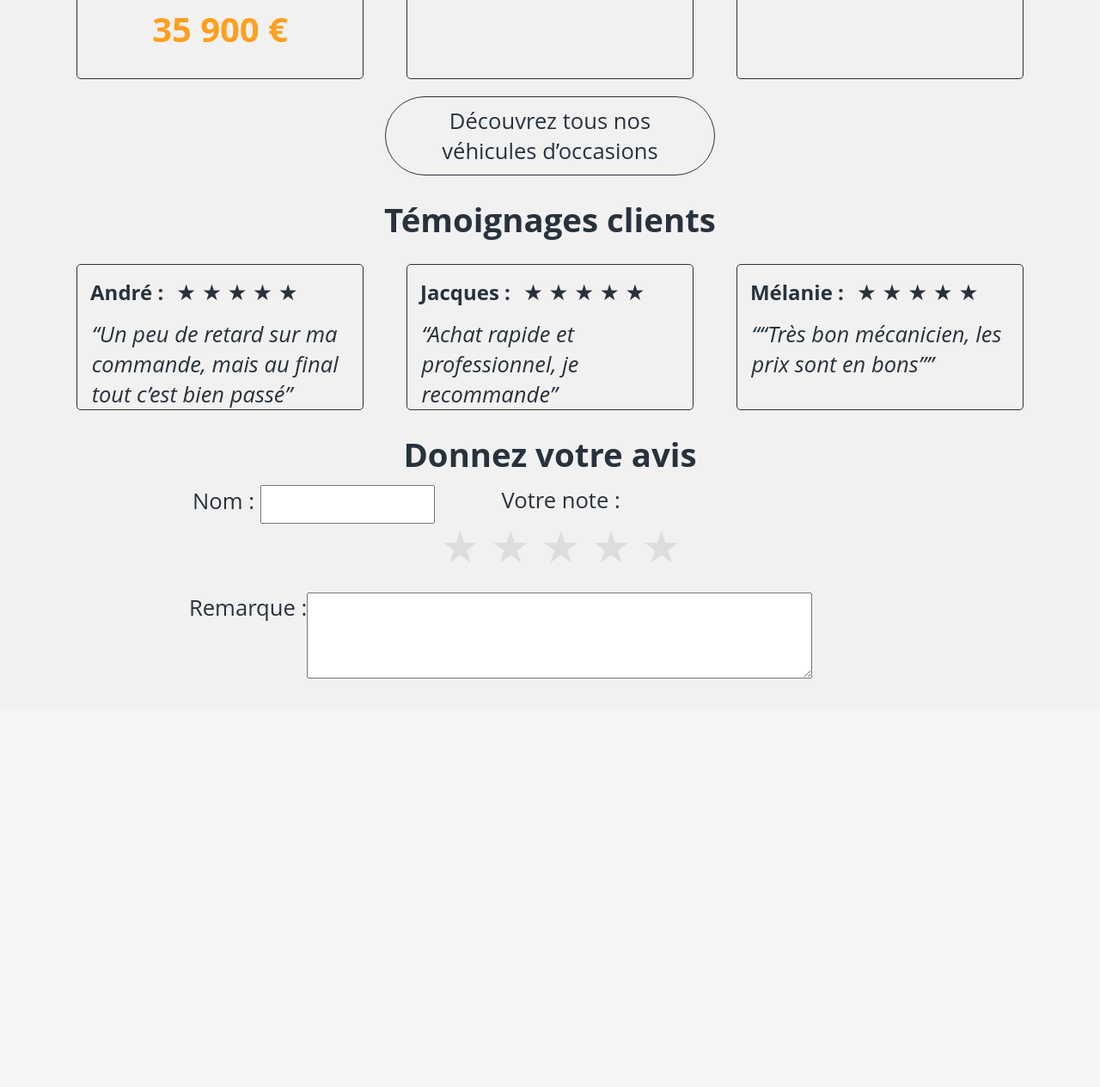
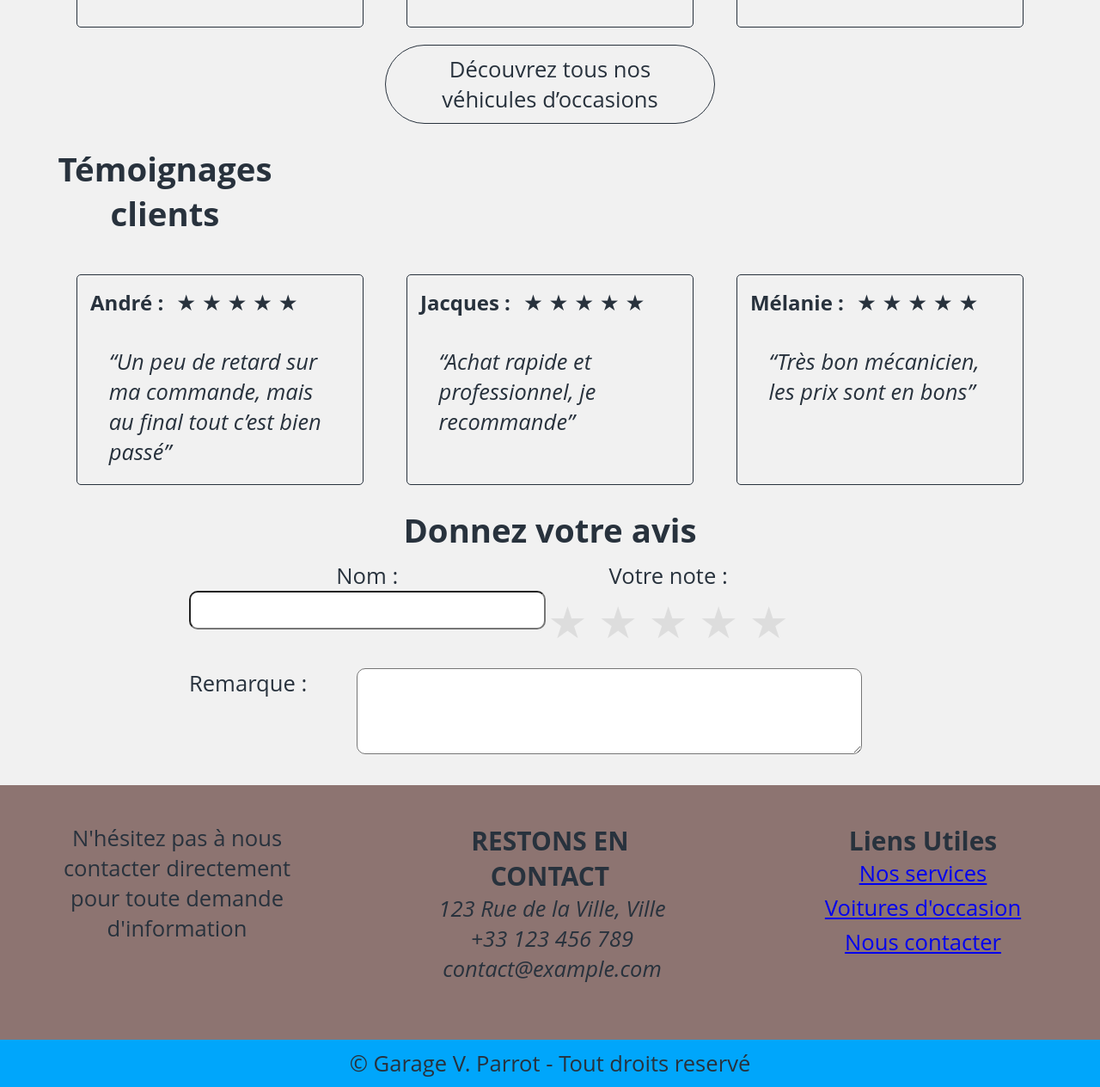
Before and after one commit to Tomazku/Projet_ECF_Studi, a PHP site: page / in a window 1280 px wide; the page is wider, and only the part inside the window is pictured. Shown: the part 3933-5197 px from the top of that part at 86% size. Before the commit the page ends 4722 px from the top of that part, so only its background shows below. Run offline with PHP 8.4, Linux system fonts and the light colour scheme.

Commit message:
ajout du footer

```diff
--- a/index.html
+++ b/index.html
@@ -19,7 +19,7 @@
           <ul>
             <li><a href="#">Accueil</a></li>
             <li><a href="#">Nos services</a></li>
-            <li><a href="#">Véicules d'occasion</a></li>
+            <li><a href="#">Véhicules d'occasion</a></li>
             <li><a href="#">Nous contacter</a></li>
           </ul>
         </nav>
@@ -232,7 +232,7 @@
             </div>
           </div>
 
-            <div class="reviews"><p>““Très bon mécanicien, les prix sont en bons””</p></div>
+            <div class="reviews"><p>“Très bon mécanicien, les prix sont en bons”</p></div>
           </div>
 
         </div>
@@ -273,7 +273,30 @@
         </form>
 
       </section>
+      <footer>
+        <div class="section">
+          <p>N'hésitez pas à nous contacter directement pour toute demande d'information</p>
+        </div>
+        <div class="section contact-info">
+          <h3>RESTONS EN CONTACT</h3>
+          <address>
+            <p><i class="fa fa-map-marker"></i> 123 Rue de la Ville, Ville</p>
+            <p><i class="fa fa-phone"></i> +33 123 456 789</p>
+            <p><i class="fa fa-envelope"></i> contact@example.com</p>
+          </address>
+        </div>
+        <div class="section useful-links">
+          <h3>Liens Utiles</h3>
+          <ul>
+            <li><a href="#">Nos services</a></li>
+            <li><a href="#">Voitures d'occasion</a></li>
+            <li><a href="#">Nous contacter</a></li>
+          </ul>
+        </div>
 
-
+      </footer>
+      <div class="copyright">
+        <p>© Garage V. Parrot - Tout droits reservé</p>
+      </div>
     </body>
 </html>
--- a/style.css
+++ b/style.css
@@ -146,8 +146,9 @@
 
 
     .container-trio img{
-      width: 600px;
-      height: 400px;
+      width: 20vw;
+      height: auto;
+      max-height: 250px;
       border-radius: 5px;
       padding-top: 50px ;
     }
@@ -209,6 +210,7 @@
       display: flex;
       justify-content: center;
       width: 90%;
+      height: auto;
       margin: 0 auto;
     }
 
@@ -221,11 +223,13 @@
 
     .cards img{
       display: block;
-      width: 600px;
-      height: 400px;
+      width: 25vw;
+      height: auto;
+      max-height: 250px;
       margin: auto;
       border-radius: 5px;
-      padding-top: 50px ;
+      padding-top: 20px;
+
     }
 
     .card h3{
@@ -234,6 +238,10 @@
       margin-top: 20px;
       text-align: center;
       padding: 1%;
+    }
+
+    .card p{
+      padding: 20px;
     }
 
     .card ul{
@@ -282,6 +290,7 @@
       text-align: center;
       padding: 2%;
     }
+
     .form-row {
       display: flex;
       width: 70%;
@@ -290,20 +299,26 @@
 
     }
 
-    /* input */
+    .form-center{
+      width: 100%;
+    }
 
     input {
-      width: 70%;
+      width: 100%;
+      margin: auto;
       height: 45px;
-      font-size: 1rem;
+      font-size: 1.6rem;
+      border-radius: 10px;
     }
 
     /* textarea */
 
     textarea {
       width: 70%;
+      margin: auto;
       height: 100px;
-      font-size: 1rem;
+      font-size: 1.6rem;
+      border-radius: 10px;
     }
 
     /* effet hover sur les étoiles */
@@ -318,3 +333,38 @@
   .star:hover ~ .star {
   color: #FF9F1C;
 }
+
+footer {
+  display: flex;
+  justify-content: space-between;
+  background-color: #8D7471;
+  padding: 20px;
+}
+
+.section {
+  width: 30%;
+  margin-bottom: 20px;
+}
+
+.contact-info i {
+  width: 30%;
+  margin-right: 5px;
+}
+
+.useful-links ul {
+  list-style: none;
+  padding: 0;
+  text-decoration: none;
+  color: #28323D;
+}
+
+.useful-links li {
+  margin-bottom: 5px;
+
+}
+
+.copyright {
+  background-color: #00A6FB; /* Couleur de fond bleue */
+  text-align: center;
+  padding: 10px;
+}
```
